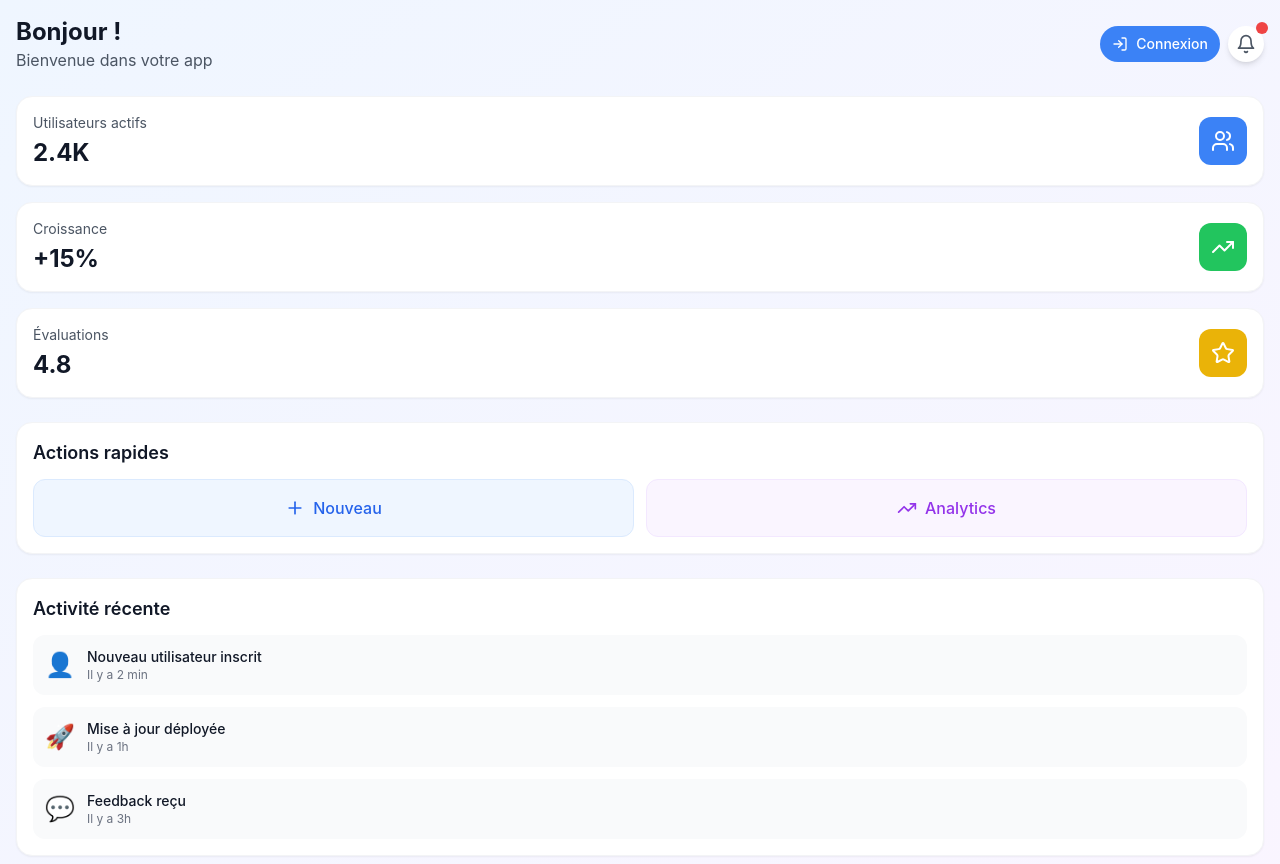
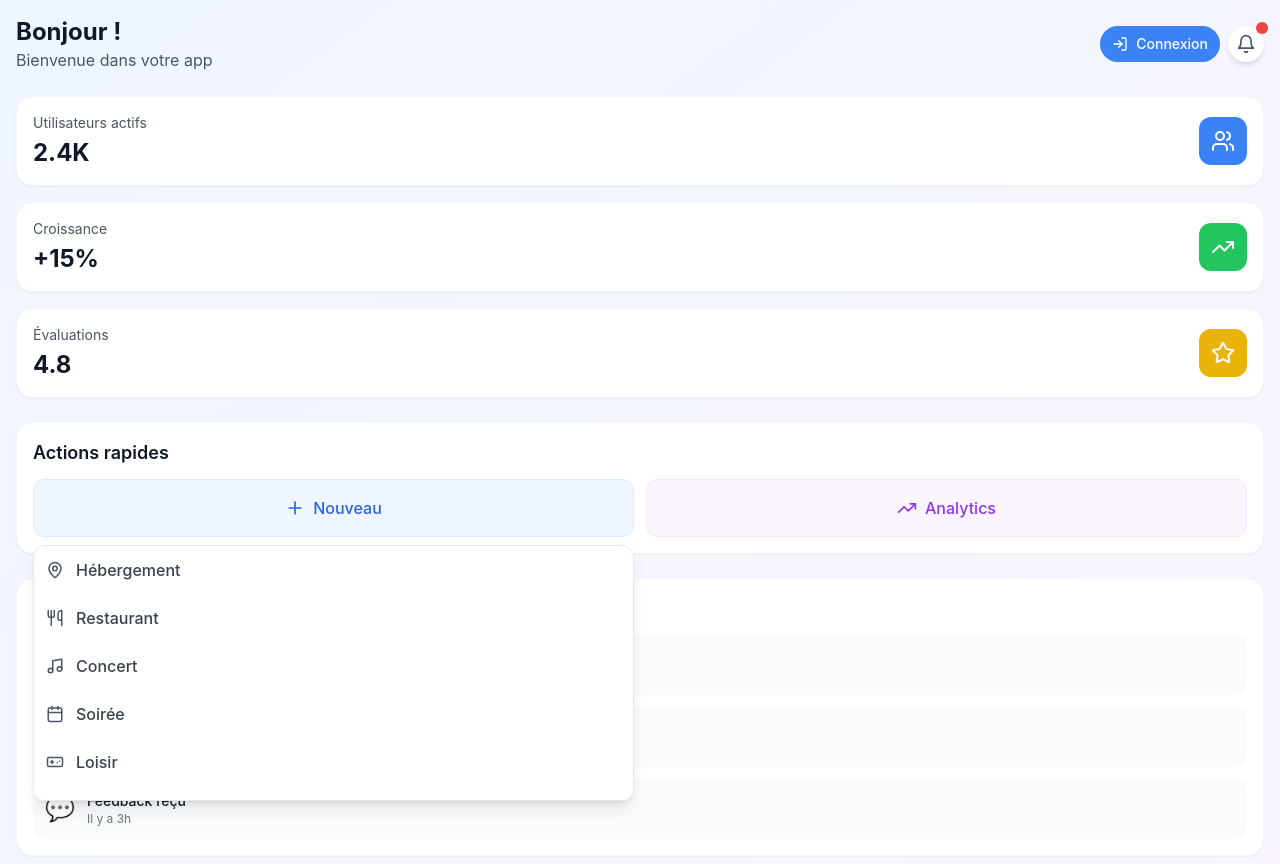
Before and after one commit to lolodeguadeloupe/aide-mobile-creer, a React (Vite) app: page / in a window 1280 px wide. Both pictures are taken after a click on the button "Nouveau". Shown: the top 864 px of the page. Built offline with nearby package versions, Linux system fonts and the light colour scheme.

Commit message:
feat: Implement quick action buttons
Implement the "Quick Actions" buttons in the home screen, including functionality for "Nouveau" and "Analytics".

```diff
--- a/src/components/HomeScreen.tsx
+++ b/src/components/HomeScreen.tsx
@@ -1,6 +1,9 @@
 
-import { Bell, Plus, TrendingUp, Star, Users, LogIn } from 'lucide-react';
+import { Bell, Plus, TrendingUp, Star, Users, LogIn, Calendar, MapPin, Music, Utensils, Car, GamepadIcon } from 'lucide-react';
 import { useAuth } from '@/contexts/AuthContext';
+import { useNavigate } from 'react-router-dom';
+import { useState } from 'react';
+import { Button } from '@/components/ui/button';
 
 interface HomeScreenProps {
   onShowAuth: () => void;
@@ -8,6 +11,8 @@ interface HomeScreenProps {
 
 const HomeScreen = ({ onShowAuth }: HomeScreenProps) => {
   const { user } = useAuth();
+  const navigate = useNavigate();
+  const [showQuickMenu, setShowQuickMenu] = useState(false);
 
   const stats = [
     { label: 'Utilisateurs actifs', value: '2.4K', icon: Users, color: 'bg-blue-500' },
@@ -20,6 +25,33 @@ const HomeScreen = ({ onShowAuth }: HomeScreenProps) => {
     { title: 'Mise à jour déployée', time: 'Il y a 1h', avatar: '🚀' },
     { title: 'Feedback reçu', time: 'Il y a 3h', avatar: '💬' },
   ];
+
+  const quickActions = [
+    { label: 'Hébergement', icon: MapPin, route: '/accommodations' },
+    { label: 'Restaurant', icon: Utensils, route: '/restaurants' },
+    { label: 'Concert', icon: Music, route: '/concerts' },
+    { label: 'Soirée', icon: Calendar, route: '/nightlife' },
+    { label: 'Loisir', icon: GamepadIcon, route: '/loisirs' },
+    { label: 'Activité', icon: Star, route: '/activities' },
+    { label: 'Location auto', icon: Car, route: '/car-rentals' },
+  ];
+
+  const handleQuickAction = (route: string) => {
+    if (!user) {
+      onShowAuth();
+      return;
+    }
+    navigate(route);
+  };
+
+  const handleAnalytics = () => {
+    if (!user) {
+      onShowAuth();
+      return;
+    }
+    // For now, just show an alert - could be expanded to a full analytics page
+    alert('Fonctionnalité Analytics à venir !');
+  };
 
   return (
     <div className="flex-1 bg-gradient-to-br from-blue-50 to-purple-50 p-4 pb-24">
@@ -75,16 +107,55 @@ const HomeScreen = ({ onShowAuth }: HomeScreenProps) => {
       <div className="bg-white rounded-2xl p-4 shadow-sm border border-gray-100 mb-6">
         <h3 className="text-lg font-semibold text-gray-900 mb-3">Actions rapides</h3>
         <div className="grid grid-cols-2 gap-3">
-          <button className="flex items-center justify-center p-4 bg-blue-50 rounded-xl border border-blue-100 hover:bg-blue-100 transition-colors">
-            <Plus size={20} className="text-blue-600 mr-2" />
-            <span className="text-blue-600 font-medium">Nouveau</span>
-          </button>
-          <button className="flex items-center justify-center p-4 bg-purple-50 rounded-xl border border-purple-100 hover:bg-purple-100 transition-colors">
+          <div className="relative">
+            <button
+              onClick={() => setShowQuickMenu(!showQuickMenu)}
+              className="flex items-center justify-center p-4 bg-blue-50 rounded-xl border border-blue-100 hover:bg-blue-100 transition-colors w-full"
+            >
+              <Plus size={20} className="text-blue-600 mr-2" />
+              <span className="text-blue-600 font-medium">Nouveau</span>
+            </button>
+
+            {/* Quick Menu Dropdown */}
+            {showQuickMenu && (
+              <div className="absolute top-full left-0 right-0 mt-2 bg-white rounded-xl shadow-lg border border-gray-200 z-10 max-h-64 overflow-y-auto">
+                {quickActions.map((action, index) => {
+                  const Icon = action.icon;
+                  return (
+                    <button
+                      key={index}
+                      onClick={() => {
+                        setShowQuickMenu(false);
+                        handleQuickAction(action.route);
+                      }}
+                      className="flex items-center w-full p-3 hover:bg-gray-50 transition-colors first:rounded-t-xl last:rounded-b-xl"
+                    >
+                      <Icon size={18} className="text-gray-600 mr-3" />
+                      <span className="text-gray-700 font-medium">{action.label}</span>
+                    </button>
+                  );
+                })}
+              </div>
+            )}
+          </div>
+
+          <button
+            onClick={handleAnalytics}
+            className="flex items-center justify-center p-4 bg-purple-50 rounded-xl border border-purple-100 hover:bg-purple-100 transition-colors"
+          >
             <TrendingUp size={20} className="text-purple-600 mr-2" />
             <span className="text-purple-600 font-medium">Analytics</span>
           </button>
         </div>
       </div>
+
+      {/* Click outside to close menu */}
+      {showQuickMenu && (
+        <div
+          className="fixed inset-0 z-5"
+          onClick={() => setShowQuickMenu(false)}
+        />
+      )}
 
       {/* Recent Activity */}
       <div className="bg-white rounded-2xl p-4 shadow-sm border border-gray-100">
```
